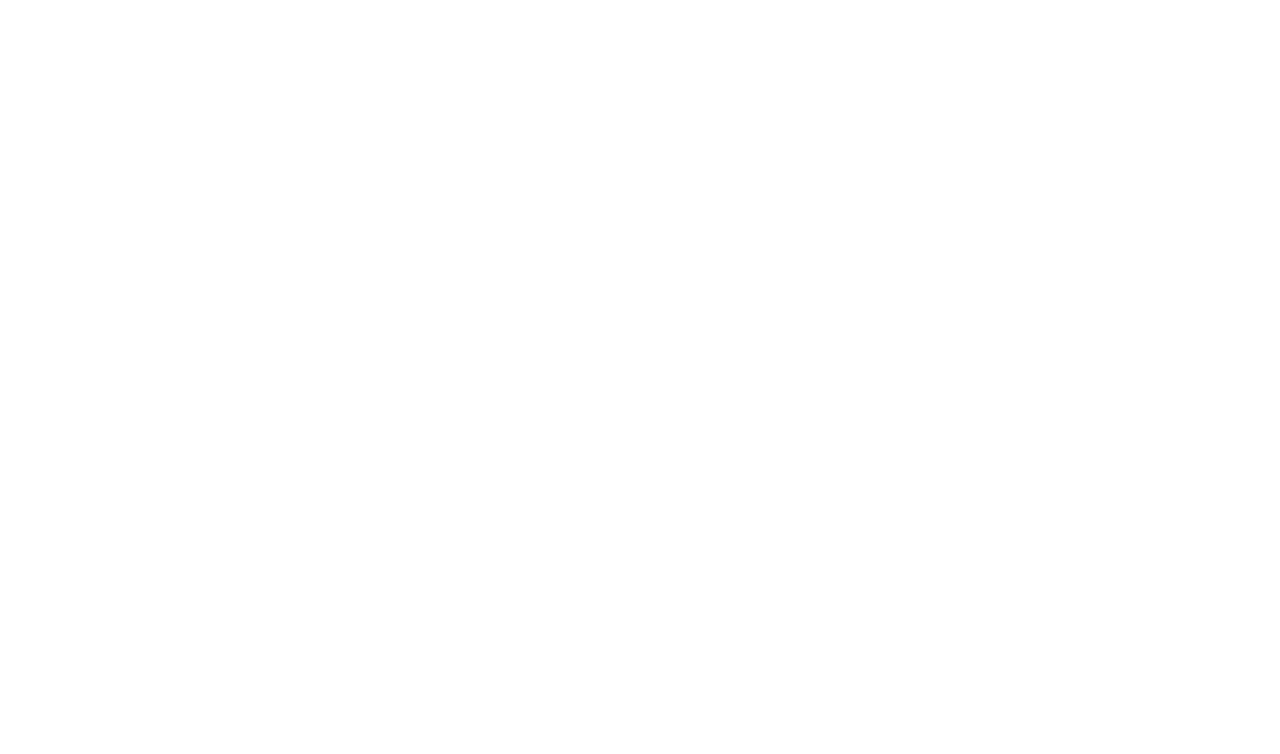
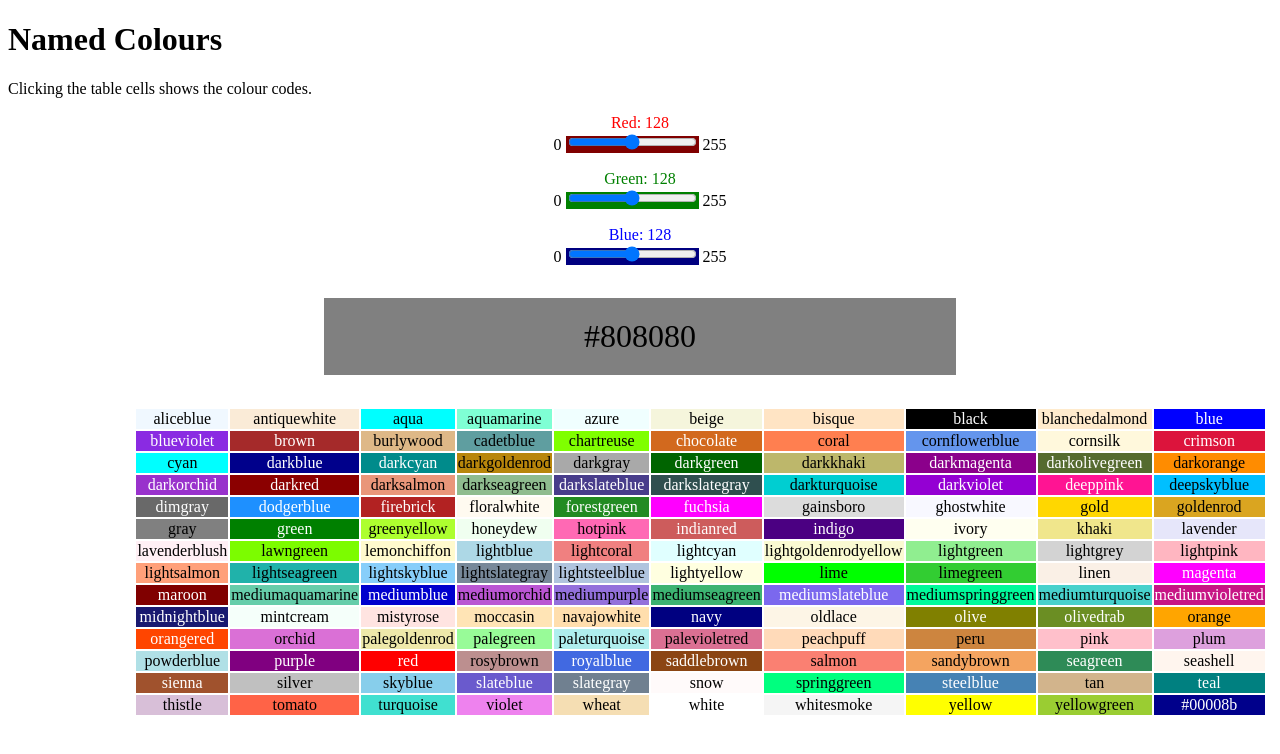
Before and after one commit to tiborh/javascript, a plain HTML site: page named_colours.html in a window 1280 px wide. Drawn offline with Linux system fonts and the light colour scheme.

Commit message:
1. refactor 2. finishing named colours

```diff
--- a/css/colour_table.css
+++ b/css/colour_table.css
@@ -19,5 +19,19 @@
 td {
     text-align: center;
     font-weight: bold;
-    padding: 10px;
+    padding: 2.5vmin;
 }
+
+h1 {
+  font-size: 5.9vh;
+}
+h2 {
+  font-size: 3.0vh;
+}
+p,li {
+  font-size: 2.5vmin;
+}
+// 1vw = 1% of viewport width
+// 1vh = 1% of viewport height
+// 1vmin = 1vw or 1vh, whichever is smaller
+// 1vmax = 1vw or 1vh, whichever is larger
--- a/css/index.css
+++ b/css/index.css
@@ -1,11 +1,11 @@
 h1 {
-  font-size: 5.9vw;
+  font-size: 5.9vh;
 }
 h2 {
   font-size: 3.0vh;
 }
 p,li {
-  font-size: 2vmin;
+  font-size: 2.5vmin;
 }
 // 1vw = 1% of viewport width
 // 1vh = 1% of viewport height
--- a/named_colours.html
+++ b/named_colours.html
@@ -4,17 +4,65 @@
     <meta charset="utf-8">
     <title>named colours</title>
     <!--<link rel="stylesheet" href="styles/style.css">-->
+    <style>
+      .center {
+      margin: auto;
+      width: 50%;
+      }
+      .centre {
+      margin: auto;
+      width: 80%;
+      }
+    </style>
+    <script src="scripts/range_script2.js"></script>
+    <script src="scripts/getContrastColour.js"></script>
     <script src="scripts/html_named_colours.js"></script>
     <script src="scripts/named_colours.js"></script>
+    <script src="scripts/safe_colours3.js"></script>
   </head>
-  <body onload="">
+  <body onload="changeRangeCol(rangeColIDs,'theTarget');
+		changeBarCol('redRange','redSpan',0,'redOut');
+		changeBarCol('greenRange','greenSpan',1,'greenOut');
+		changeBarCol('blueRange','blueSpan',2,'blueOut')">
+    <h1>Named Colours</h1>
+    <p>Clicking the table cells shows the colour codes.</p>
+    <form id="colForm", oninput="changeRangeCol(rangeColIDs,'theTarget')"  style="text-align:center">
+
+      <p><label for="redRange" style="color:red">Red:</label>
+	<span id="redOut" style="color:red"></span><br />
+	0 <span id="redSpan"><input type="range" id="redRange" min="0" max="255"
+				    oninput="changeBarCol('redRange','redSpan',0,'redOut')" /></span>
+	255</p>
+
+      <p><label for="greenRange" style="color:green">Green:</label>
+	<span id="greenOut" style="color:green"></span><br />
+	0 <span id="greenSpan"><input type="range" id="greenRange" min="0" max="255"
+				      oninput="changeBarCol('greenRange','greenSpan',1,'greenOut')" /></span>
+	255</p>
+
+      <p><label for="blueRange" style="color:blue">Blue:</label> <span id="blueOut" style="color:blue"></span><br />
+	0
+	<span id="blueSpan"><input type="range" id="blueRange" min="0" max="255"
+				   oninput="changeBarCol('blueRange','blueSpan',2,'blueOut')" /></span>
+	255</p>
+      <script>
+	var rangeColIDs = ["redRange","greenRange","blueRange"];
+      </script>
+    </form>
+
+    <div class="center">
+      <p  id="theTarget" style="padding:20px;text-align:center;font-size:200%"></p>
+    </div>
+
+    <div id="placeNamedColours" class="centre" style="text-align:center">
+    </div>
+
     <script>
       var colHash = getNamedColHash();
       var colArrHashes = getArrayOfColHashes(colHash);
-      printColArrHashes(colArrHashes);
-      // drawNamedColsTable(colHash,"placeNamedColours");
+      // printColArrHashes(colArrHashes);
+      drawNamedColsTable(colArrHashes,"placeNamedColours",rangeColIDs,"colForm");
     </script>
-    <div id="placeNamedColours">
-    </div>
+    <p><br /></p>
   </body>
 </html>
--- a/scripts/getContrastColour.js
+++ b/scripts/getContrastColour.js
@@ -10,10 +10,15 @@ function getRgbContrastColour(rgbCol) {
     return(getYiq(rgbcols));
 }
 
-function getContrastColour(hexcolor){
-    var r = parseInt(hexcolor.substr(1,2),16);
-    var g = parseInt(hexcolor.substr(3,2),16);
-    var b = parseInt(hexcolor.substr(5,2),16);
+function hex2rgb(hexCol) {
+    var r = parseInt(hexCol.substr(1,2),16);
+    var g = parseInt(hexCol.substr(3,2),16);
+    var b = parseInt(hexCol.substr(5,2),16);
+    return([r,g,b]);
+}
+
+function getContrastColour(hexcolour){
+    rgb = hex2rgb(hexcolour);
     // console.log("basis for yiq analysis: " + r + "," + g + "," + b);
-    return(getYiq([r,g,b]));
+    return(getYiq([rgb[0],rgb[1],rgb[2]]));
 }
--- a/scripts/named_colours.js
+++ b/scripts/named_colours.js
@@ -6,7 +6,7 @@
 //    (so it is rendered), filter numbers and convert each number to an integer.
 // 4. Remove the html element we just created
 // 5. Return the HEX code using zyklus code (see credits for more info)
-function getHexColor(colorStr) {
+function getHexColour(colorStr) {
     var a = document.createElement('div');
     a.style.color = colorStr;
     var colors = window.getComputedStyle( document.body.appendChild(a) ).color.match(/\d+/g).map(function(a){ return parseInt(a,10); });
@@ -15,12 +15,10 @@ function getHexColor(colorStr) {
 }
 
 function getNamedColHash() {
-    if (htmlNamedColours.length != fontCol.length)
-	throw new Error("Colour names and font names mismatched length:" + htmlNamedColours.length + " vs " + fontCol.length);
-    var theLength = fontCol.length;
+    var theLength = htmlNamedColours.length;
     var theOutHash = new Array();
     for (var i = 0; i < theLength; ++i) {
-	theOutHash[htmlNamedColours[i]] = fontCol[i];
+	theOutHash[htmlNamedColours[i]] = getHexColour(htmlNamedColours[i]);
     }
     //console.log(theOutHash);
     //console.log(theOutHash["aliceblue"]);
@@ -37,7 +35,7 @@ function getArrayOfColHashes(colHash) {
 	    if(i < theLength)
 		rowArray[theKeys[i]] = colHash[theKeys[i]];
 	    else
-		rowArray["#0000" + i.toString(16)] = "#ffffff";
+		rowArray["#0000" + i.toString(16)] = "#0000" + i.toString(16);
 	}
 	outArray[z] = rowArray;
     }
@@ -51,29 +49,37 @@ function printColArrHashes(colHash) {
 	    console.log(aKey + " => " + colHash[i][aKey]);
 }
 
-function drawNamedColsTable(theHash,targStr) {
-    //theLength = Object.keys(colHash).length;
+function getRgbStr(hexStr) {
+    var rgbArr = hex2rgb(hexStr);
+    return("rgb(" + rgbArr[0] + "," + rgbArr[1] + "," + rgbArr[2] + ")");
+}
+
+function drawNamedColsTable(colArrHashes,targStr,colourTargIDs,colourFormID) {
+    // theLength = Object.keys(colHash).length;
+    // console.log(targStr);
     var theTarget = document.getElementById(targStr);
-    var i = 0;
+    // console.log(theTarget);
     var tbl = document.createElement("table");
     var tblBody = document.createElement("tbody");
-    for(var aKey in theHash) {
-	    var tblRow = document.createElement("tr");
+    var theArrLength = colArrHashes.length;
+    for (var i = 0; i < theArrLength; ++i) {
+	var tblRow = document.createElement("tr");
+	for(var aKey in colArrHashes[i]) {
 	    var tblCell = document.createElement("td");
 	    var cellTxt = document.createTextNode(aKey);
-	    tblCell.setAttribute("id",aKey);
+	    tblCell.setAttribute("id",colArrHashes[i][aKey]);
 	    tblCell.appendChild(cellTxt);
 	    //console.log(i + ": " + aKey);
 	    tblRow.appendChild(tblCell);
 	    tblCell.style.background = aKey;
-	    tblCell.style.color = theHash[aKey];
-	++i;
-	if ( i % 10 == 0) {
-	    //console.log("");
-	    tblBody.appendChild(tblRow);
-	    var tblRow = document.createElement("tr");
+	    tblCell.style.color = getContrastColour(colArrHashes[i][aKey]);
+	    tblCell.addEventListener("click",function(e) {
+		console.log(e.target.id);
+		targetHandler(colourTargIDs,getRgbStr(e.target.id),colourFormID);
+	    })
 	}
+	tblBody.appendChild(tblRow);
     }
-    for( ; i % 10 != 0; ++i)
-	console.log(i + ": <filler>");
+    tbl.appendChild(tblBody);
+    theTarget.appendChild(tbl);
 }
--- a/scripts/range_script2.js
+++ b/scripts/range_script2.js
@@ -11,14 +11,15 @@ function changeBarCol(theRange,theSpan,theIndex,outPut) {
     document.getElementById(outPut).innerHTML = theColour;
 }
 
-function changeRangeCol(red,green,blue,targ) {
+function changeRangeCol(colIDs,targ) {
+    // console.log(colIDs);
     var maxColVal = 3 * 255;
-    var redComp   = parseInt(document.getElementById(red).value);
-    var greenComp = parseInt(document.getElementById(green).value);
-    var blueComp  = parseInt(document.getElementById(blue).value);
+    var redComp   = parseInt(document.getElementById(colIDs[0]).value);
+    var greenComp = parseInt(document.getElementById(colIDs[1]).value);
+    var blueComp  = parseInt(document.getElementById(colIDs[2]).value);
     var colSum = redComp + greenComp + blueComp;
     theCol = "#" + ("0" + redComp.toString(16)).slice(-2) + ("0" + greenComp.toString(16)).slice(-2) + ("0" + blueComp.toString(16)).slice(-2);
-    console.log("the colour: " + theCol);
+    // console.log("the colour: " + theCol);
     document.getElementById(targ).innerHTML = theCol;
     document.getElementById(targ).style.backgroundColor = theCol;
     document.getElementById(targ).style.color = getContrastColour(theCol);
--- a/scripts/script.js
+++ b/scripts/script.js
@@ -1,4 +1,5 @@
 var helloFunc = function(theId,lang="en") {
+    console.log("peek-a-boo");
     switch(lang) {
     case "en":
 	document.getElementById(theId).innerHTML = "Hello World!";
```
Also changed, not shown: index.html (+5 -1 lines), range2.html (+2 -2 lines), safe_colours3.html (+3 -2 lines), 1 other file.
